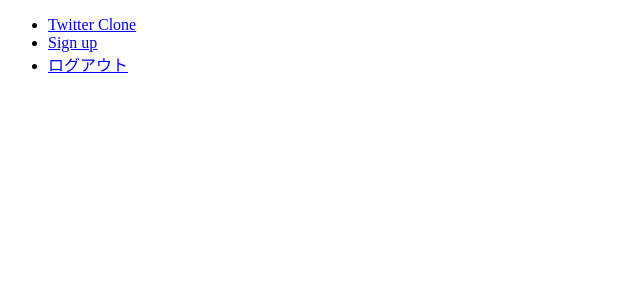
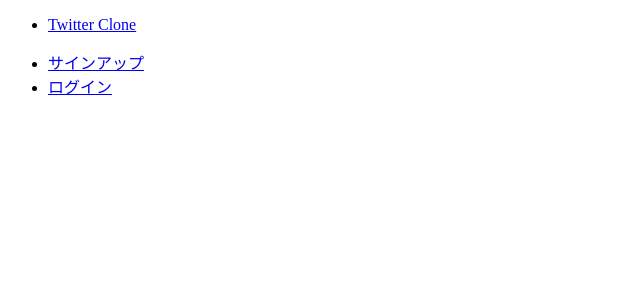
Before and after one commit to shinonome-inc/backend-final-assignment-Yotaro, a Django app: template templates/base.html in a window 1280 px wide. Shown: the top 300 px of the page, without its empty margins (0-640 px from the left). Run offline with Django 4.2, Linux system fonts and the light colour scheme; the template is opened without the code that fills it, so the values that code supplies are empty.

Commit message:
ログインログアウト機能の修正_2

```diff
--- a/templates/base.html
+++ b/templates/base.html
@@ -12,10 +12,23 @@
     <nav>
       <ul>
         <li><a href="{% url 'welcome:welcome' %}">Twitter Clone</a></li>
-        <li><a href="{% url 'accounts:signup' %}">Sign up</a></li>
+      </ul>
+    </nav>
+    {% if user.is_authenticated %}
+    <nav>
+      <ul>
         <li><a href="{% url 'accounts:logout' %}">ログアウト</a></li>
       </ul>
     </nav>
+    {% else %}
+    <nav>
+      <ul>
+        <li><a href="{% url 'accounts:signup' %}">サインアップ</a></li>
+        <li><a href="{% url 'accounts:login' %}">ログイン</a></li>
+      </ul>
+    </nav>
+    {% endif %}
+
   </header>
   <!-- /header  -->
 
```
